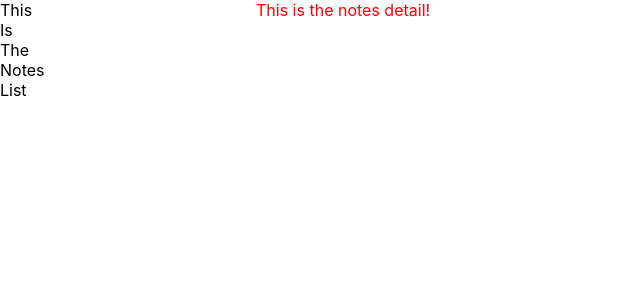
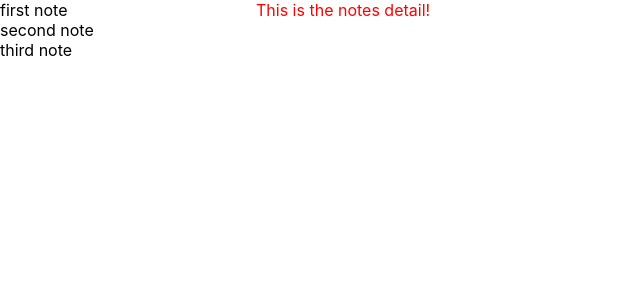
Before and after one commit to Anthony-Moss/notes-app-react, a React (Create React App) app: page / in a window 1280 px wide. Shown: the top 300 px of the page, without its empty margins (0-640 px from the left). Built offline with nearby package versions, Linux system fonts and the light colour scheme.

Commit message:
shows list of notes from props

```diff
--- a/src/NotesApp.js
+++ b/src/NotesApp.js
@@ -9,13 +9,30 @@ export default class NotesApp extends React.Component {
         super(props);
 
         this.state = {
-            notes: []      // This will hold array of objects
+            notes: [      // This will hold array of objects
+                {
+                    id: '1001',
+                    title: 'first note',
+                    text: 'this is the first note'
+                },
+                {
+                    id: '1002',
+                    title: 'second note',
+                    text: 'this is the second note'
+                },
+                {
+                    id: '1003',
+                    title: 'third note',
+                    text: 'this is the third note'
+                }
+            ]
         }
     }
     render() {
         return (
             <div className={styles.app}>
-                <NotesList className={styles.list}/>
+                <NotesList className={styles.list}
+                notes={this.state.notes}/>
                 <NotesDetail className={styles.detail}/>
             </div>
         )
--- a/src/NotesList.js
+++ b/src/NotesList.js
@@ -1,17 +1,20 @@
 import React from 'react';
 import styles from './NotesList.module.css';
 
-export default function NotesList(props) {
+function NotesListItem({text}) {
+    return (
+        <li>{text}</li>
+    );
+}
+
+export default function NotesList({notes, className}) {
+    const items = notes.map(note => <NotesListItem text={note.title}/>);
     // how do we combine styles?
     // console.log(props.className);
     // console.log(styles.list);
     return (
-        <ul className={`${props.className} ${styles.list}`}>
-            <li>This</li>
-            <li>Is</li>
-            <li>The</li>
-            <li>Notes</li>
-            <li>List</li>
+        <ul className={`${className} ${styles.list}`}>
+            {items}
         </ul>
     );
 }
```
